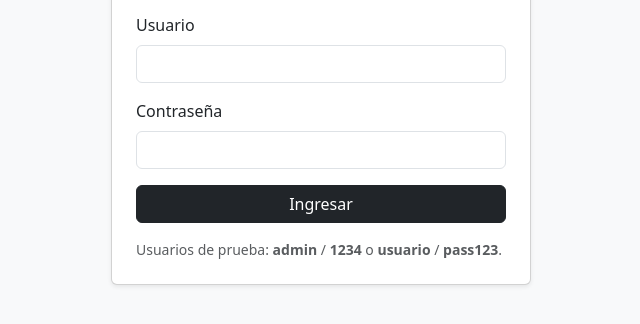
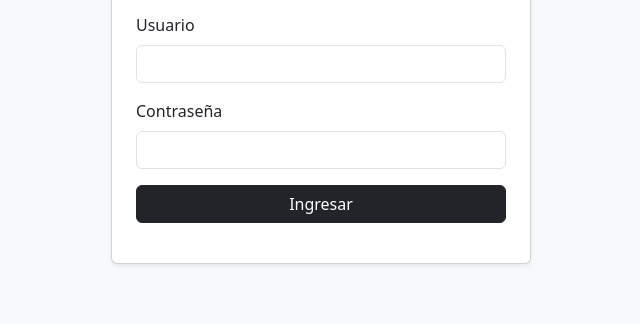
Before and after one commit to Villagralucas/portafolio-practicas-profecionales, a plain HTML site: page login.html in a window 1280 px wide. Shown: the part 138-462 px from the top of the page, without its empty margins (319-959 px from the left). Drawn offline with nearby package versions, Linux system fonts and the light colour scheme.

Commit message:
Login solo con admin y sin mostrar los datos de acceso
- Se quita el usuario de prueba "usuario"; queda solo admin.
- login.html ya no muestra el usuario y la contraseña.

Co-Authored-By: Claude Opus 5.5 <noreply@anthropic.com>

```diff
--- a/login.html
+++ b/login.html
@@ -24,7 +24,6 @@
                     <button type="submit" class="btn btn-dark w-100">Ingresar</button>
                     <p id="mensaje-login" class="text-danger mt-3 mb-0" role="status"></p>
                 </form>
-                <p class="small text-muted mt-3 mb-0">Usuarios de prueba: <strong>admin</strong> / <strong>1234</strong> o <strong>usuario</strong> / <strong>pass123</strong>.</p>
             </div>
         </section>
     </main>
--- a/login.js
+++ b/login.js
@@ -1,7 +1,6 @@
-// login.js: inicio de sesión con usuarios de prueba (es una simulación escolar).
+// login.js: inicio de sesión del administrador (es una simulación escolar).
 const USUARIOS_PRUEBA = {
-    admin: '1234',
-    usuario: 'pass123'
+    admin: '1234'
 };
 
 // Claves donde se guarda la sesión en el localStorage (home.js usa las mismas).
```
Also changed, not shown: 1 other file.
